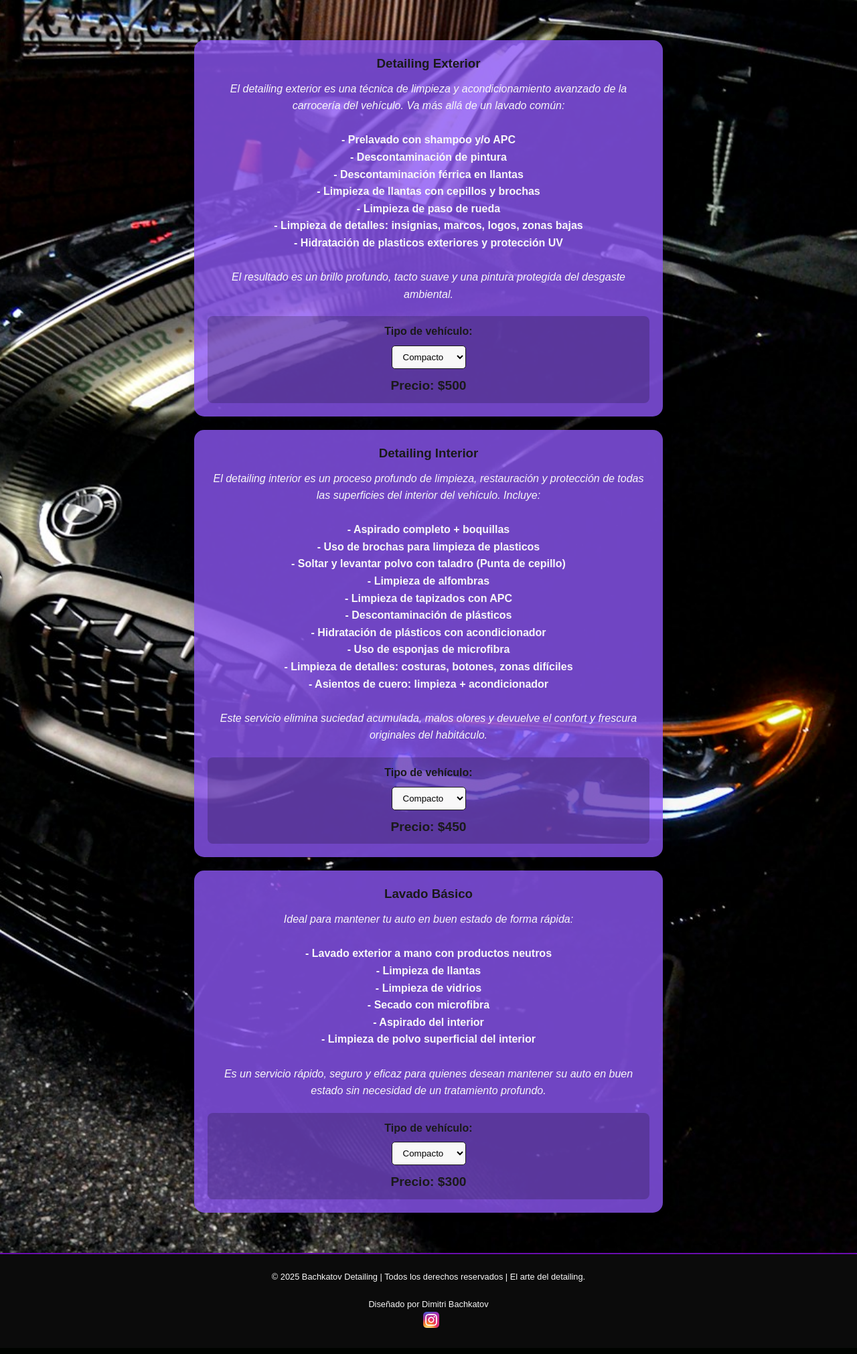
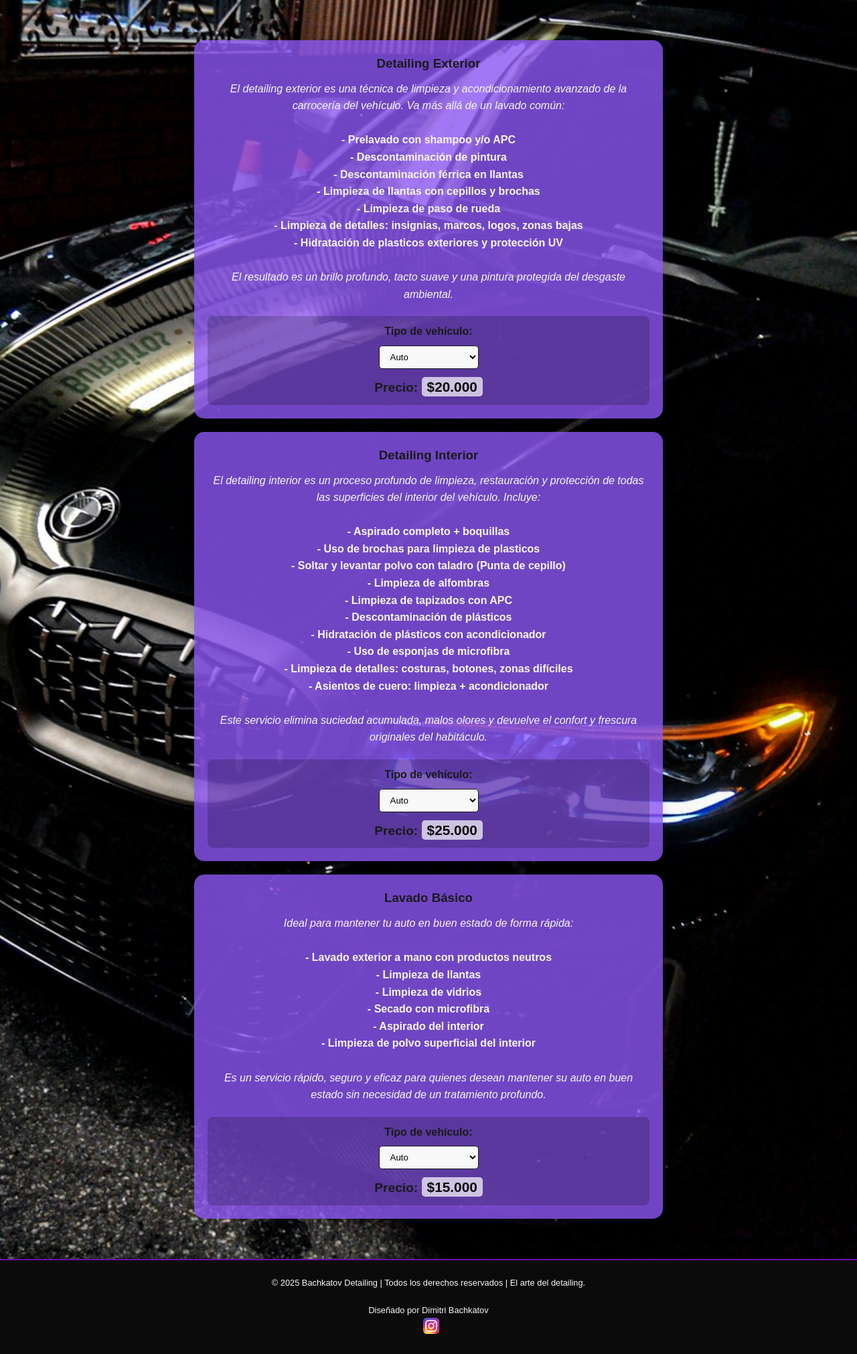
Before and after one commit to Msskre/bachkatov-detailing, a Django app: page /servicios/ in a window 1280 px wide. Shown: the part 108-2130 px from the top of the page at 67% size. Before the commit the page ends 2091 px from the top, so only its background shows below. Run offline with Django 5.2, Linux system fonts and the light colour scheme; some web fonts are replaced.

Commit message:
Prueba de precios en servicios

```diff
--- a/inicio/static/inicio/css/styles.css
+++ b/inicio/static/inicio/css/styles.css
@@ -585,5 +585,9 @@ body {
 }
 
 .service-price {
-    color: #1a1a1a;
+    color: #0b0b0b;
+    font-size: 1.3rem;
+    background-color: rgba(255, 255, 255, 0.7);
+    padding: 3px 8px;
+    border-radius: 5px;
 }
--- a/inicio/templates/menu/servicios.html
+++ b/inicio/templates/menu/servicios.html
@@ -44,13 +44,11 @@
             <div class="price-selector">
                 <label for="vehicle-type-1">Tipo de vehículo:</label>
                 <select id="vehicle-type-1" class="vehicle-selector" data-service="exterior">
-                    <option value="compacto">Compacto</option>
-                    <option value="sedan">Sedán</option>
-                    <option value="suv">SUV</option>
-                    <option value="camioneta">Camioneta</option>
+                    <option value="auto">Auto</option>
+                    <option value="camioneta">Camioneta / SUV</option>
                 </select>
                 <div class="price-display">
-                    Precio: <span class="service-price">$500</span>
+                    Precio: <span class="service-price">$20.000</span>
                 </div>
             </div>
         </div>
@@ -76,13 +74,11 @@
             <div class="price-selector">
                 <label for="vehicle-type-2">Tipo de vehículo:</label>
                 <select id="vehicle-type-2" class="vehicle-selector" data-service="interior">
-                    <option value="compacto">Compacto</option>
-                    <option value="sedan">Sedán</option>
-                    <option value="suv">SUV</option>
-                    <option value="camioneta">Camioneta</option>
+                    <option value="auto">Auto</option>
+                    <option value="camioneta">Camioneta / SUV</option>
                 </select>
                 <div class="price-display">
-                    Precio: <span class="service-price">$450</span>
+                    Precio: <span class="service-price">$25.000</span>
                 </div>
             </div>
         </div>
@@ -104,13 +100,11 @@
             <div class="price-selector">
                 <label for="vehicle-type-3">Tipo de vehículo:</label>
                 <select id="vehicle-type-3" class="vehicle-selector" data-service="basico">
-                    <option value="compacto">Compacto</option>
-                    <option value="sedan">Sedán</option>
-                    <option value="suv">SUV</option>
-                    <option value="camioneta">Camioneta</option>
+                    <option value="auto">Auto</option>
+                    <option value="camioneta">Camioneta / SUV</option>
                 </select>
                 <div class="price-display">
-                    Precio: <span class="service-price">$300</span>
+                    Precio: <span class="service-price">$15.000</span>
                 </div>
             </div>
         </div>
@@ -155,22 +149,16 @@
         // Precios por servicio y tipo de vehículo
         const servicePrices = {
             "exterior": {
-                "compacto": "$500",
-                "sedan": "$600",
-                "suv": "$700",
+                "auto": "$20.000",
                 "camioneta": "$800"
             },
             "interior": {
-                "compacto": "$450",
-                "sedan": "$550",
-                "suv": "$650",
-                "camioneta": "$750"
+                "auto": "$25.000",
+                "camioneta": "$30.000"
             },
             "basico": {
-                "compacto": "$300",
-                "sedan": "$350",
-                "suv": "$400",
-                "camioneta": "$450"
+                "auto": "$15.000",
+                "camioneta": "$20.000"
             }
         };
 
```
Also changed, not shown: 1 other file.
